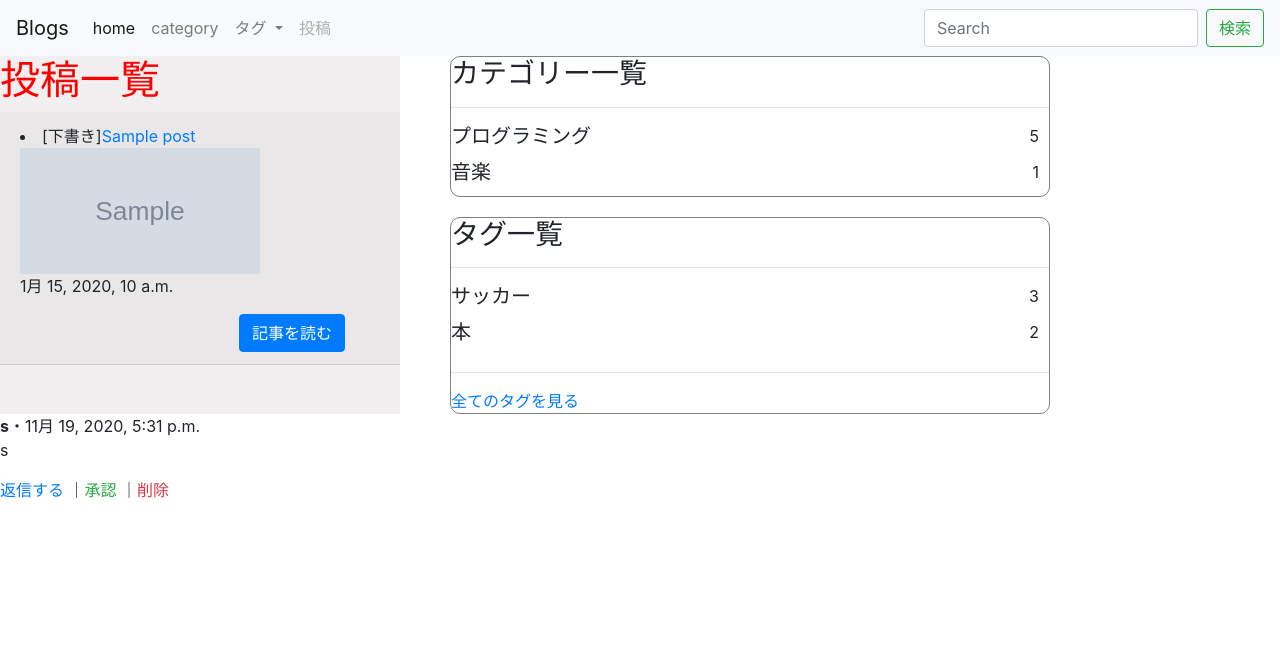
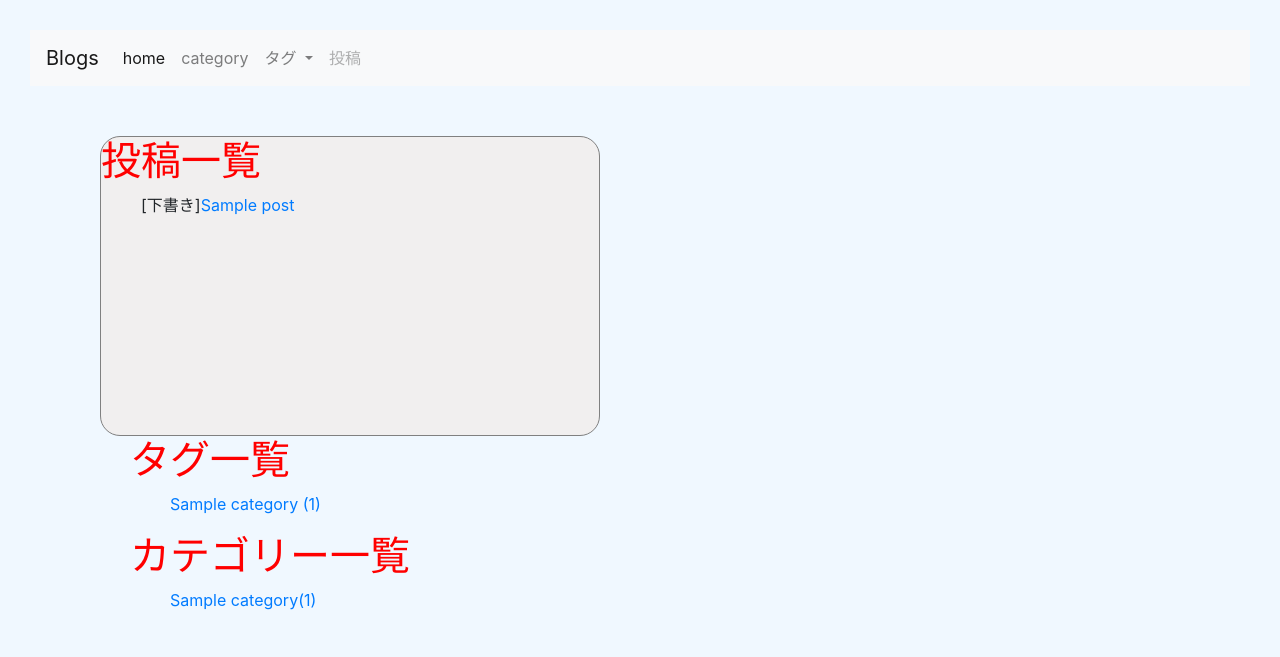
Before and after one commit to kaisa0726/testrepo, a Django app: template blogs/templates/blogs/index.html in a window 1280 px wide. Shown: the top 657 px of the page. Run offline with Django 3.2, Linux system fonts and the light colour scheme; a user stored in the database is signed in; data comes from the database, SQL or seed files in the repository; both versions use the stored data as it was after the commit; tables that the repository leaves empty hold one stand-in row (values such as "Sample post"); the template is opened without the code that fills it: values that come from a table or form of the project are taken from there, most other values are stand-ins (such as "Sample title", 1, 10 or a date in 2020); grey boxes marked "Sample" are stand-in pictures.

Commit message:
first_branch

```diff
--- a/blogs/templates/base/navbar.html
+++ b/blogs/templates/base/navbar.html
@@ -21,7 +21,7 @@
 
                 {% for tag in tags %}
                 <div class="dropdown-menu" aria-labelledby="navbarDropdown">
-                    <a href="{% url 'blogs:post_detail' tag.id %}">{{ tag }}</a>
+
                 </div>
                 {% endfor %}
 
@@ -30,6 +30,6 @@
                 <a class="nav-link disabled" href="#" tabindex="-1" aria-disabled="true">投稿</a>
             </li>
         </ul>
-        {% include 'blogs/snippets/searchfor.html' %}
+
     </div>
 </nav>
--- a/blogs/templates/blogs/category_list.html
+++ b/blogs/templates/blogs/category_list.html
@@ -1,10 +1,10 @@
 <h1>カテゴリー一覧</h1>
+
 <ul>
-
     {% for category in object_list %}
-        <li><a href="{% url 'blogs:category_post' category.slug %}">{{ category.name }} ({{ category.num_posts }})</a></li>
+    <li><a href="{% url 'blogs:category_post' category_slug %}">{{ category.name }}({{category.num_posts }})</a></li>
     {% empty %}
-    <li>カテゴリーはありません。</li>
+    <li>カテゴリーはありません</li>
     {% endfor %}
 
 </ul>
--- a/blogs/templates/blogs/index.html
+++ b/blogs/templates/blogs/index.html
@@ -1,26 +1,28 @@
 {% extends 'base.html' %}
 {% load static %}
 {% block title %}投稿一覧 | {{ block.super }}{% endblock  %}
-
 {% block description %}{% endblock  %}
 {% block content %}
-<div class="arti">
+<div class="index_area">
     <main>
         <h1>投稿一覧</h1>
-        {% include 'blogs/snippets/main_post_list.html' %}
-
+        <ul>
+            {% for post in index %}
+            {% if user.is_authenticated or post.is_public %}
+            <li>{% if not post.is_public %}[下書き]{% endif %}<a href="{% url 'todo:post_detail' post.id %}">{{ post.title }}</a></li>
+            {% endif %}
+            {% empty %}
+            <li>まだ投稿はありません</li>
+            {% endfor %}
+        </ul>
     </main>
     <aside>
-        {% include 'blogs/snippets/sidebar.html' %}
+        {% include 'blogs/tag_list.html' %}
+        {% include 'blogs/category_list.html' %}
     </aside>
 </div>
 <div class="under_bar">
     {% include 'blogs/snippets/pagination.html' %}
 </div>
-{% include 'blogs/snippets/comments.html' %}
 {% endblock  %}
-
-
-
-
 <link rel="stylesheet" href="{% static 'css/home.css' %}">
--- a/blogs/templates/blogs/snippets/comments.html
+++ /dev/null
@@ -1,31 +0,0 @@
-{% for comment in post.comments.all %}
-
-{% if user.is_authenticated or comment.approved %}
-<div class="comment">
-  <strong>{{ comment.author }}</strong>・{{ comment.timestamp }}
-  <p>{{ comment.text|linebreaksbr }}</p>
-  <p>
-    <a href="{% url 'blogs:replay_form' comment.pk %}">返信する</a>
-    {% if not comment.approved %}
-    ｜<a class="text-success" href="{% url 'blogs:comment_approve' comment.pk %}">承認</a>
-    ｜<a class="text-danger" href="{% url 'blogs:comment_remove' comment.pk %}">削除</a>
-    {% endif %}
-  </p>
-
-  {% for reply in comment.replies.all %}
-  {% if user.is_authenticated or reply.approved %}
-  <div class="reply ml-5">
-    <strong>{{ reply.author }}</strong>・{{ reply.timestamp }}
-    <p>{{ reply.text|linebreaksbr }}</p>
-    <p>
-      {% if not reply.approved %}
-      <a class="text-success" href="{% url 'blogs:replay_approve' reply.pk %}">承認</a>
-      ｜<a class="text-danger" href="{% url 'blogs:replay_remove' reply.pk %}">削除</a>
-      {% endif %}
-    </p>
-  </div>
-  {% endif %}
-  {% endfor %}
-</div>
-{% endif %}
-{% endfor %}
--- a/blogs/templates/blogs/snippets/main_post_list.html
+++ /dev/null
@@ -1,23 +0,0 @@
-<div class="Post">
-    {% for post in index %}
-    <div class="card-header">
-        {% if user.is_authenticated or post.is_public %}
-        <li>{% if not post.is_public %}[下書き]{% endif %}<a href="{% url 'blogs:post_detail' post.id %}">{{ post.title }}</a>
-            <br>
-            {% if post.image %}
-            <a href="{% url 'blogs:post_detail' post.id %}">
-                <img src="{{ post.image.url }}" alt="{{ post.title }}" width="240" height="126">
-            </a>
-            {% endif %}
-            <p>{{ post.update_at }}</p>
-
-        </li>
-        {% endif %}
-        <div class="article_button">
-            <a href="{% url 'blogs:post_detail' post.id %}">
-                <button class="btn btn-primary" type="submit">記事を読む</button>
-            </a>
-        </div>
-    </div>
-    {% endfor %}
-</div>
--- a/blogs/templates/blogs/snippets/pagination.html
+++ b/blogs/templates/blogs/snippets/pagination.html
@@ -1,31 +1,24 @@
 {% if is_paginated %}
-<nav>
-    <ul>
+
+<nav aria-label="Page navigation example">
+    <ul class="pagination">
+
         {% if page_obj.has_previous %}
-        <li>
-            <a href="?page={{ page_obj.previous_page_number  }}">
-
-                {% if query %}&q={{ query}}前へ</a>{% endif %}
-
-        </li>
+        <li class="page-item"><a class="page-link" href="?page={{ page_obj.previous_page_number }}">前へ</a></li>
         {% endif %}
 
-
         {% for num in paginator.page_range %}
-
         {% if page_obj.number == num %}
-        <span>{{ num }}</span>
+        <li class="page-item"><a class="page-link" href="#">{{ num }}</a></li>
         {% else %}
-        <a href="?page{{ num }}">
-            {% if query %}&q={{ query }}{% endif %}{{ num }}</a>
+        <li class="page-item"><a class="page-link" href="?page= {{ num }}">{{ num }}</a></li>
         {% endif %}
         {% endfor %}
 
         {% if page_obj.has_next %}
-        <a href="?page={{ page_obj.next_page_number }}">{% if query %}&q={{ query }}{% endif %}次へ</a>
+        <li class="page-item"><a class="page-link" href="?page={{ page_obj.next_page_number }}">次へ</a></li>
+        {% endif %}
 
-        {% endif %}
     </ul>
 </nav>
-
 {% endif %}
--- a/blogs/templates/blogs/snippets/searchfor.html
+++ /dev/null
@@ -1,4 +0,0 @@
-<form class="form-inline my-2 my-lg-0" action="{% url 'blogs:search_post' %}" method="GET">
-    <input class="form-control mr-sm-2" type="search" placeholder="Search" aria-label="Search" name="q" value="{{ request.GET.q }}">
-    <button class="btn btn-outline-success my-2 my-sm-0" type="submit">検索</button>
-</form>
--- a/blogs/templates/blogs/tag_list.html
+++ b/blogs/templates/blogs/tag_list.html
@@ -1,10 +1,12 @@
 <h1>タグ一覧</h1>
 <ul>
-
     {% for tag in object_list %}
-    <li><a href="{% url 'blogs:tag_post' tag.slug %}">{{ tag.name }} ({{ tag.num_posts }})</a></li>
+    <li>
+        <a href="{% url 'blogs:tag_post' tag_slug %}">{{ tag.name }} ({{ tag.num_posts }})</a>
+    </li>
     {% empty %}
-    <li>タグはありません。</li>
+    <li>
+        タグはありません。
+    </li>
     {% endfor %}
-
 </ul>
--- a/blogs/urls.py
+++ b/blogs/urls.py
@@ -1,5 +1,5 @@
 from django.urls import path
-from .views import IndexView,PostDetailView,CategoryListView,TagListView,CategoryPostView,TagPostView,SearchPostView,ReplayFormView,CommentFormView
+from .views import IndexView,PostDetailView,TagListView,CategoryListView,TagPostView,CategoryPostView
 from django.conf import settings
 from django.conf.urls.static import static
 from . import views
@@ -9,17 +9,10 @@ app_name = 'blogs'
 urlpatterns = [
     path('',IndexView.as_view(),name='index'),
     path('post/<int:pk>/',PostDetailView.as_view(),name='post_detail'),
-    path('categories/',CategoryListView.as_view(),name='category_list'),
-    path('tags/',TagListView.as_view(),name='tag_list'),
-    path('category/<str:category_slug>/',CategoryPostView.as_view(),name='category_post'),
+    path('categories/',CategoryListView.as_view(),name='category'),
+    path('tags/',TagListView.as_view(),name='tags'),
+    path('tags/<str:category_slug>/',CategoryListView.as_view(),name='category_post'),
     path('tag/<str:tag_slug>/',TagPostView.as_view(),name='tag_post'),
-    path('search/',SearchPostView.as_view(),name='search_post'),
-    path('comment/<int:pk>/',CommentFormView.as_view(),name='comment_form'),
-    path('comment/<int:pk>/approve/',views.comment_approve,name='comment_approve'),
-    path('commet/<int:pk>/remove/',views.comment_remove,name='comment_remove'),
-    path('replay/<int:pk>/',ReplayFormView.as_view(),name='replay_form'),
-    path('replay/<int:pk>/approve/',views.replay_approve,name='replay_approve'),
-    path('replay/<int:pk>/remove/',views.replay_remove,name='replay_remove'),
 ]
 
 if settings.DEBUG:
--- a/static/css/home.css
+++ b/static/css/home.css
@@ -1,22 +1,33 @@
 h1{
     color:red;
 }
+body{
+    padding: 30px;
+    background-color: aliceblue;
+}
 
+.index_area{
+    margin-top:50px;
+}
 /* 投稿の見出し */
 main{
-    width:400px;
+    border: solid 1px gray;
+    border-radius: 20px;
+    margin-left:70px;
+    width:500px;
+    height:300px;
    background-color: rgb(241, 239, 239);
 }
 
 aside{
-    margin-left:50px;
+    margin-left:100px;
     border-radius: 10px;
 
 }
 .category{
 
     border-radius: 10px;
-    width: 600px;
+    width:500px;
     border: solid 1px gray;
 }
 .tag{
@@ -50,8 +61,18 @@ aside{
     margin-right:1px;
 }
 .under_bar{
-    width:400px;
-    margin-left:auto;
-    margin-right: auto;
-    background-color: aliceblue;
+    position: fixed;
+    bottom: 0px;
+    left:40vw;
 }
+li{
+    list-style-type: none;
+}
+.card_header li::before{
+    content:'☆';
+    color:blue;
+}
+
+.div_post{
+    display: flex;
+}
```
Also changed, not shown: blogs/templates/blogs/category_post.html (+2 -16 lines), blogs/templates/blogs/comment_form.html (deleted, +0 -22 lines), blogs/templates/blogs/post_detail.html (+4 -20 lines), blogs/templates/blogs/replay_form.html (deleted, +0 -23 lines), blogs/templates/blogs/search_post.html (deleted, +0 -25 lines), blogs/templates/blogs/snippets/query_post_list.html (deleted, +0 -13 lines), blogs/templates/blogs/tag_post.html (+1 -18 lines), blogs/views.py (+12 -96 lines), db.sqlite3.
